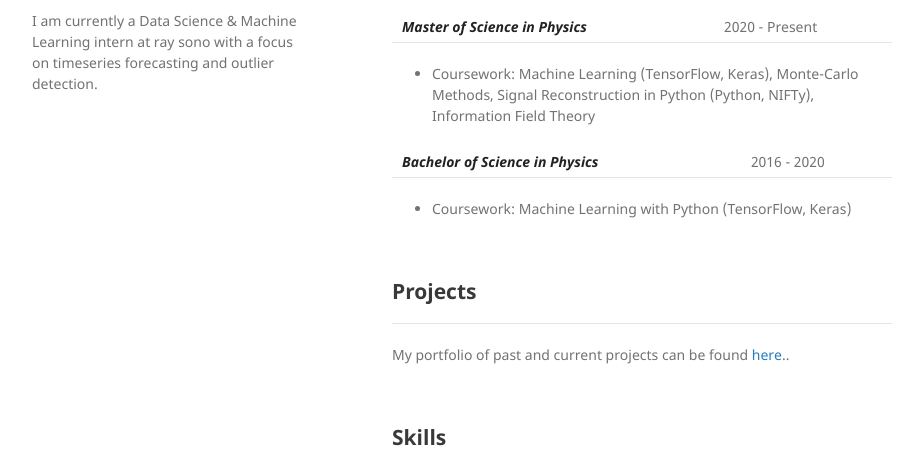
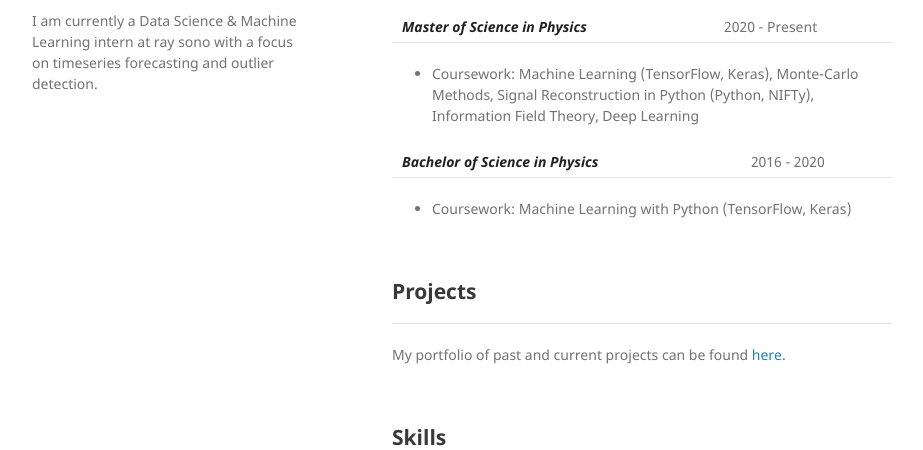
Before and after one commit to christopheberle/christopheberle.github.io, a Jekyll site: the page built from cv.md, in a window 1280 px wide and 1289 px high. Shown: the part 624-1074 px from the top of the window, without its empty margins (178-1101 px from the left). Built offline with Jekyll 4.4.1, drawn with Linux system fonts in a browser that asks for light colours.

```diff
--- a/cv.md
+++ b/cv.md
@@ -30,7 +30,7 @@ layout: default
 
 ***Master of Science in Physics*** | 2020 - Present
 
-* Coursework: Machine Learning (TensorFlow, Keras), Monte-Carlo Methods, Signal Reconstruction in Python (Python, NIFTy), Information Field Theory
+* Coursework: Machine Learning (TensorFlow, Keras), Monte-Carlo Methods, Signal Reconstruction in Python (Python, NIFTy), Information Field Theory, Deep Learning
 
 
 ***Bachelor of Science in Physics*** | 2016 - 2020
@@ -42,7 +42,7 @@ layout: default
 ## Projects
 ---
 
-My portfolio of past and current projects can be found [here](/index)..
+My portfolio of past and current projects can be found [here](/index).
 
 <br>
 
```
Also changed, not shown: research.md (+3 -4 lines), assets/img/infection-graph-tracing.svg, 6 other files.
